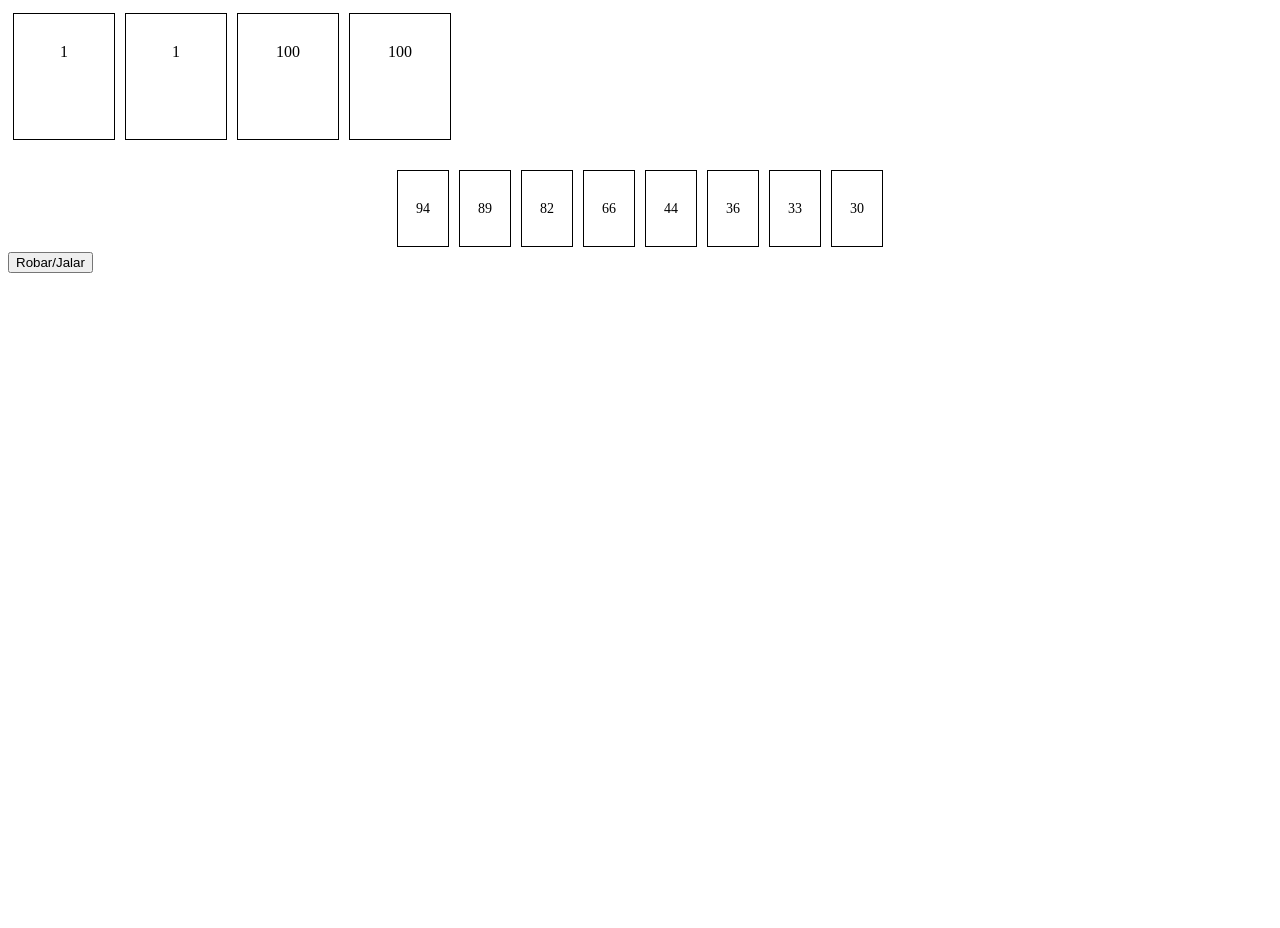
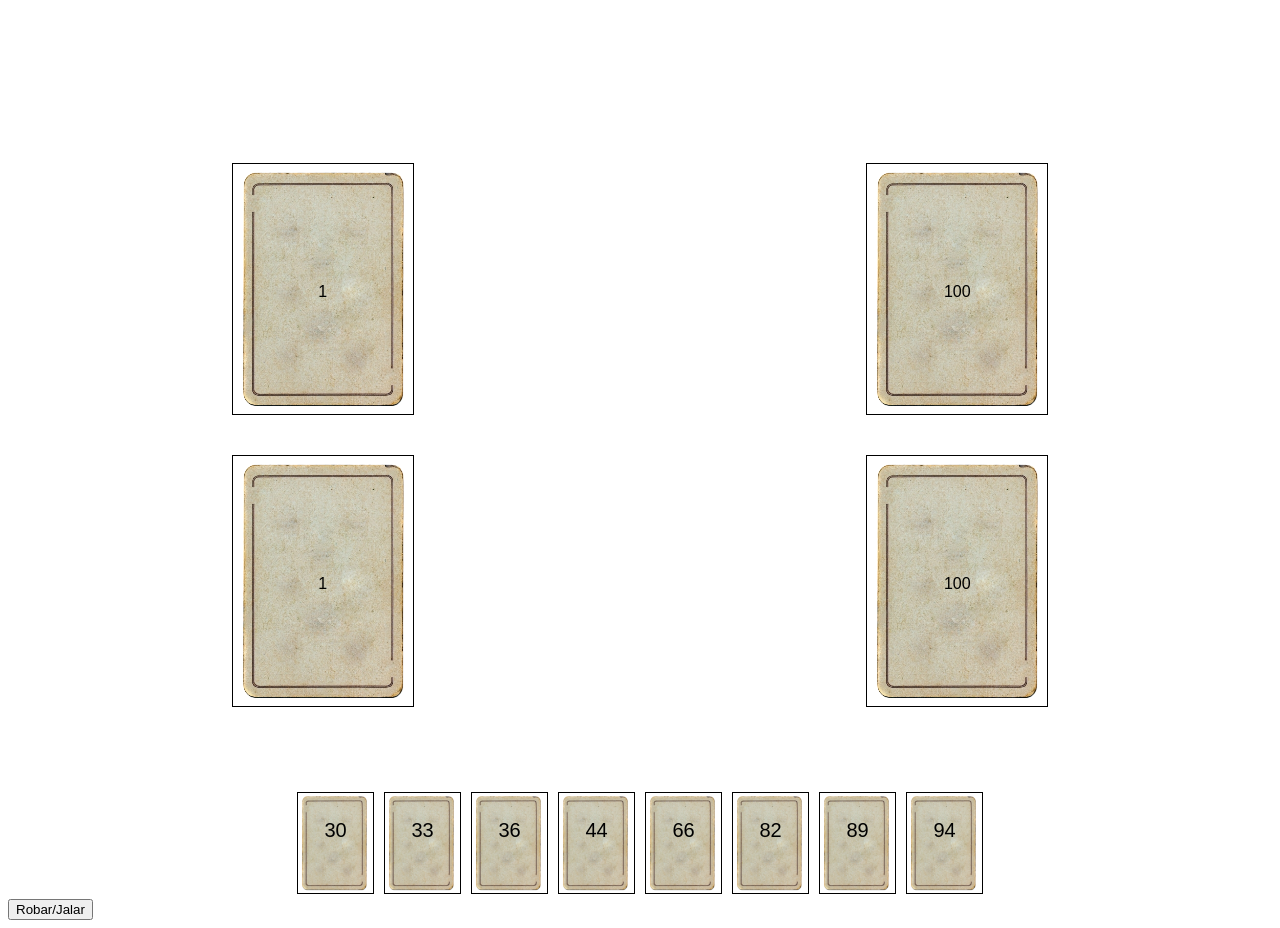
Before and after one commit to MrVega0/TheGameWebSite, a PHP site: page /thegame.php in a window 1280 px wide. Before the commit the page ends 273 px from the top, so only its background shows below. Run offline with PHP 8.4, Linux system fonts and the light colour scheme.

Commit message:
Ya funciona la funcion de terminar, por lo que el juego base esta terminado, tambien aplique un poco de css

```diff
--- a/TheGame2/thegame.php
+++ b/TheGame2/thegame.php
@@ -4,6 +4,21 @@
 <head>
     <title>The Game</title>
     <style>
+        .pile,
+        .hand .card {
+            background-image: url('images/cartaBase.png');
+
+            background-size: contain;
+            /* O ajusta según sea necesario */
+            background-repeat: no-repeat;
+        }
+
+
+        body {
+            font-family: Arial, sans-serif;
+            margin-top: 10%;
+        }
+
         .card {
             width: 50px;
             height: 75px;
@@ -16,28 +31,58 @@
         }
 
         .board {
-            margin-bottom: 20px;
+            margin-bottom: 10px;
+            text-align: center;
+            display: grid;
+            grid-template-columns: 1fr 1fr;
+            grid-template-rows: 1fr 1fr;
+            gap: 5px;
+            justify-items: center;
+            align-items: center;
         }
 
         .hand {
             text-align: center;
+            text-decoration: solid;
+            clear: both;
+
         }
 
         .hand .card {
-            width: 50px;
-            height: 75px;
-            font-size: 14px;
+            width: 75px;
+            height: 100px;
+            font-size: 20px;
         }
 
         .pile {
-            width: 100px;
-            height: 125px;
+            width: 180px;
+            height: 250px;
             border: 1px solid black;
-            display: inline-block;
-            margin: 5px;
             text-align: center;
-            line-height: 75px;
+            line-height: 255px;
             cursor: pointer;
+        }
+
+        #pile_0 {
+            grid-column: 1;
+            grid-row: 1;
+        }
+
+        #pile_1 {
+            grid-column: 1;
+            grid-row: 2;
+            margin-bottom: 70px;
+        }
+
+        #pile_2 {
+            grid-column: 2;
+            grid-row: 1;
+        }
+
+        #pile_3 {
+            grid-column: 2;
+            grid-row: 2;
+            margin-bottom: 70px;
         }
     </style>
 </head>
@@ -101,6 +146,7 @@ $cartas_sacadas = array_slice($mazo, 0, 8);
     <div class="hand" id="hand">
         <?php
         foreach ($cartas_sacadas as $index => $card) {
+
             echo "<div class='card' id='card_$index' draggable='true' ondragstart='drag(event)'>{$card->getNumber()}</div>";
         }
         ?>
@@ -127,7 +173,7 @@ $cartas_sacadas = array_slice($mazo, 0, 8);
                 drawCards(cartasColocadas);
                 cartasColocadas = 0;
             } else {
-                alert('Se deben colocar por lo menos 2 cartas antes');
+                alert('Por favor, para poder jalar coloca al menos 2 cartas antes. ');
             }
         });
         // Añade el botón al cuerpo del documento
@@ -149,11 +195,42 @@ $cartas_sacadas = array_slice($mazo, 0, 8);
             }
         };
 
+        function verificarPerdida() {
+            var colocacionPosible = false;
+            var handCards = document.getElementById('hand').getElementsByClassName('card');
+
+            for (var i = 0; i < handCards.length; i++) {
+                var cardNumber = parseInt(handCards[i].innerText);
+
+                for (var j = 0; j < 4; j++) {
+                    if (rules[j](cardNumber) || checkException(cardNumber, parseInt(document.getElementById(`pile_${j}`).innerText))) {
+                        colocacionPosible = true;
+                        break;
+                    }
+                }
+
+                if (colocacionPosible) {
+                    break;
+                }
+            }
+
+            var robarPosible = cartasColocadas >= 2;
+
+            console.log('Colocación posible:', colocacionPosible);
+            console.log('Robar posible:', robarPosible);
+
+            if (!colocacionPosible && !robarPosible) {
+                alert('¡Has perdido! No puedes colocar cartas y no puedes robar más del mazo.');
+            }
+        }
+
+
+
         function ordenarCartasEnMano() {
             var manoDiv = document.getElementById('hand');
             var cards = manoDiv.getElementsByClassName('card');
             var sortedCards = Array.from(cards).sort(function(a, b) {
-                return parseInt(b.innerText) - parseInt(a.innerText);
+                return parseInt(a.innerText) - parseInt(b.innerText);
             });
 
             for (var i = 0; i < sortedCards.length; i++) {
@@ -181,9 +258,13 @@ $cartas_sacadas = array_slice($mazo, 0, 8);
                     console.log('No quedan más cartas en el mazo.');
                 }
             }
+            verificarPerdida();
             ordenarCartasEnMano();
+
         }
         ordenarCartasEnMano();
+
+
 
         function removeCardFromHand(cardId) {
             var card = document.getElementById(cardId);
@@ -194,6 +275,11 @@ $cartas_sacadas = array_slice($mazo, 0, 8);
 
         function checkException(cardNumber, pileNumber) {
             return (cardNumber === pileNumber - 10) || (cardNumber === pileNumber + 10);
+        }
+
+        function alertPlaceCard(alertaCartasColocadas) {
+
+
         }
 
         function placeCard(pileIndex) {
@@ -227,6 +313,7 @@ $cartas_sacadas = array_slice($mazo, 0, 8);
 
                 draggedCardId = null;
             }
+            verificarPerdida();
             ordenarCartasEnMano();
         }
 
```
